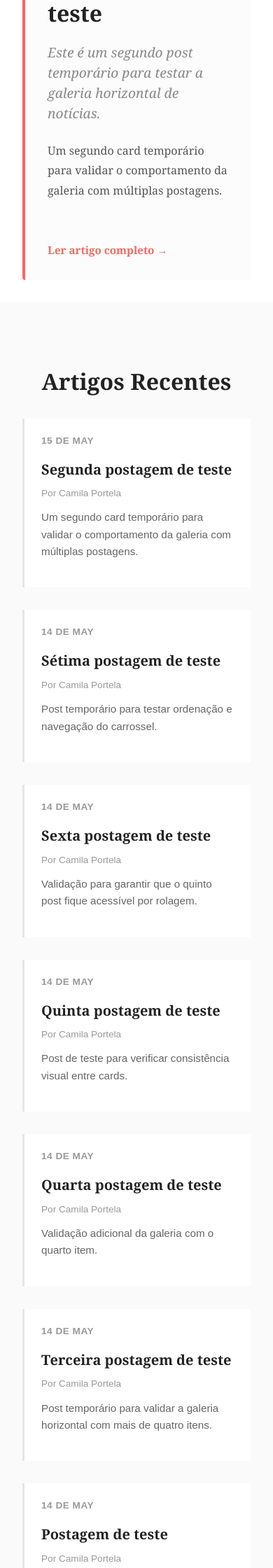
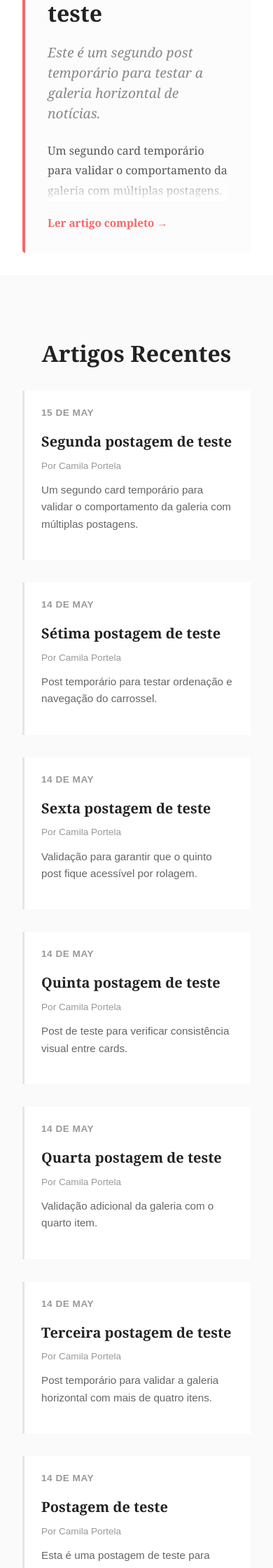
Before and after one commit to camilaportela/astrobiology, a Jekyll site: the page built from noticias.md, in a window 390 px wide. Shown: the part 2415-4655 px from the top of the page at 70% size. Built offline with Jekyll 4.4.1, drawn with Linux system fonts in a browser that asks for light colours.

Commit message:
UX: mostrar mais texto no preview antes do 'ler mais' (truncamento por linhas + gradiente)

```diff
--- a/assets/css/style.css
+++ b/assets/css/style.css
@@ -968,8 +968,25 @@
   font-size: 1rem;
   color: #555;
   line-height: 1.8;
-  margin-bottom: 2rem; /* mais espaço antes do link */
   font-family: Georgia, serif;
+  margin-bottom: 0.8rem; /* espaço reduzido, link logo abaixo */
+  display: -webkit-box; /* truncar por linhas (WebKit) */
+  -webkit-line-clamp: 6; /* mostrar até ~6 linhas do preview */
+  -webkit-box-orient: vertical;
+  overflow: hidden;
+  position: relative;
+}
+
+/* gradiente no final do trecho para indicar conteúdo oculto */
+.latest-post-excerpt::after {
+  content: "";
+  position: absolute;
+  left: 0;
+  right: 0;
+  bottom: 0;
+  height: 2.5rem;
+  background: linear-gradient(180deg, rgba(255,255,255,0) 0%, rgba(255,255,255,1) 100%);
+  pointer-events: none;
 }
 
 .latest-post-link {
@@ -979,7 +996,13 @@
   font-size: 0.95rem;
   transition: color 0.3s ease;
   display: inline-block;
-  margin-top: 1.75rem; /* empurra o botão de ler mais para baixo */
+  margin-top: 0.5rem; /* manter o link próximo ao preview truncado */
+}
+
+@media (max-width: 768px) {
+  .latest-post-excerpt {
+    -webkit-line-clamp: 4; /* reduzir linhas em telas pequenas */
+  }
 }
 
 .latest-post-link:hover {
```
